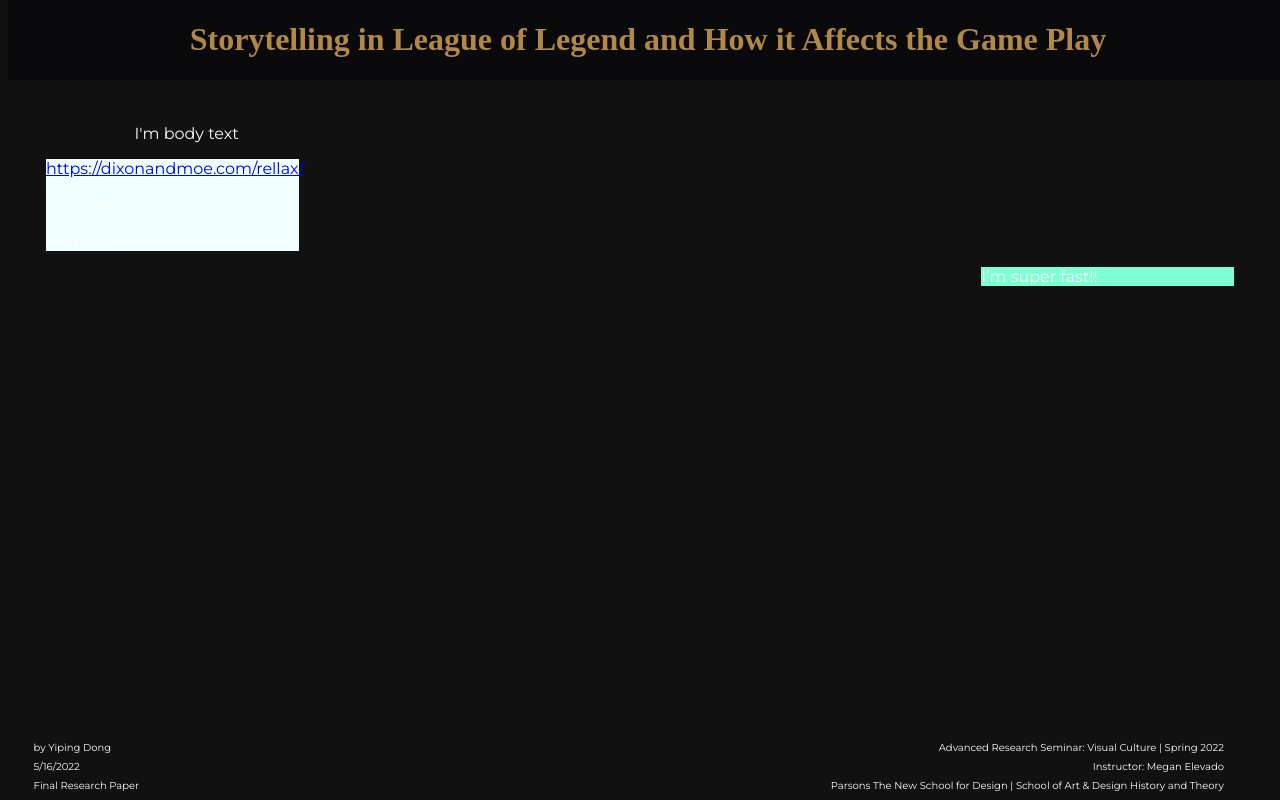
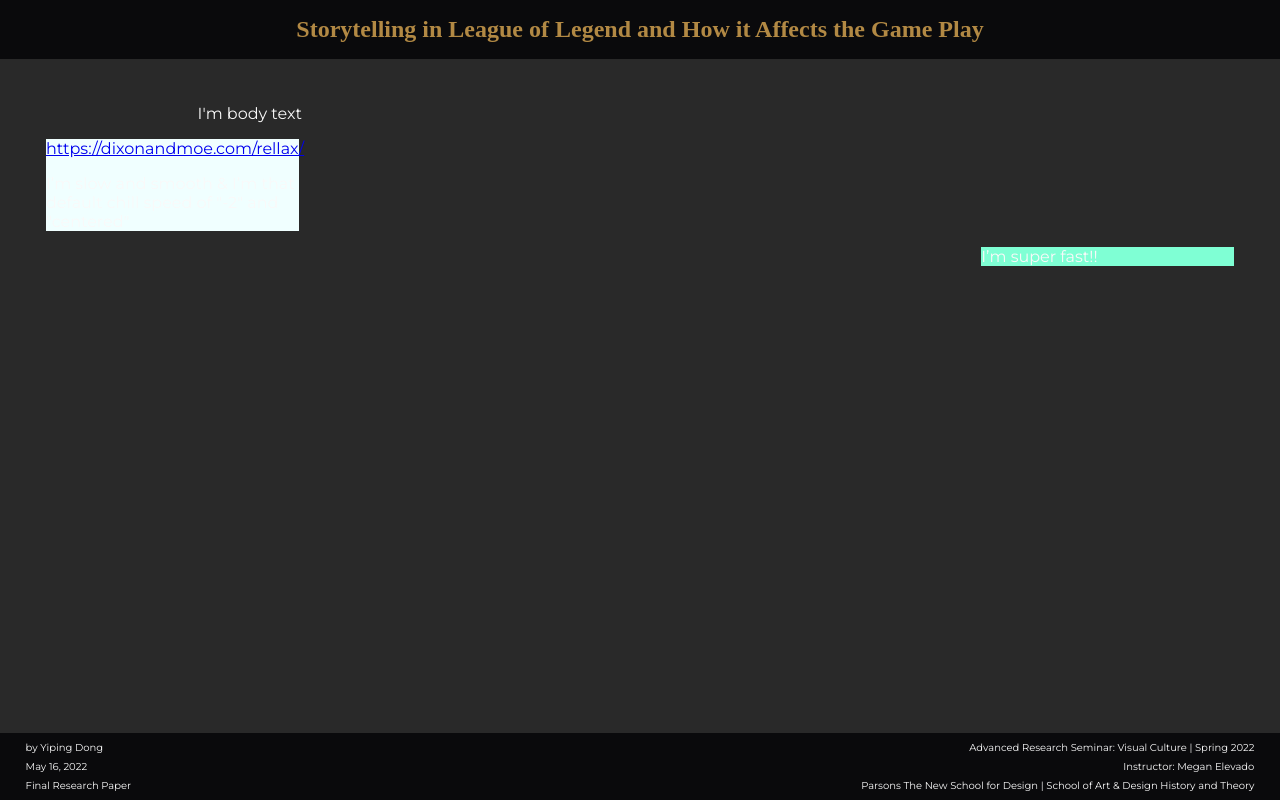
Before and after one commit to wuyuyipi/ars-final-project, a plain HTML site: page index.html in a window 1280 px wide. Drawn offline with nearby package versions, Linux system fonts and the light colour scheme; a web font is replaced by a local one.

Commit message:
header footer

```diff
--- a/index.html
+++ b/index.html
@@ -14,7 +14,7 @@
 </header>
 
 <body>
-    <div style="height:100px"></div>
+    <div style="height:80px"></div>
     <div class="rellax" id="body-text"
       data-rellax-speed="-3" data-rellax-zindex="-10">
           <p>I'm body text</p>
@@ -41,7 +41,7 @@
 <footer>
     <div id="footer-left">
         <p>by Yiping Dong</p>
-        <p>5/16/2022</p>
+        <p>May 16, 2022</p>
         <p>Final Research Paper</p>
     </div>
     <div id="footer-right">
--- a/style.css
+++ b/style.css
@@ -1,7 +1,7 @@
 @import url('https://fonts.googleapis.com/css2?family=Eczar:wght@400;600&family=Montserrat:ital,wght@0,400;0,600;1,400;1,600&display=swap');
 
 html{
-    background-color: #111111;
+    background-color: #292929;
     color:#f9f9f9;
     font-family: 'Montserrat', sans-serif;
 }
@@ -10,10 +10,12 @@
     position:fixed;
     top:0;
     width:100%;
+    left:0;
     text-align: center;
     background-color: #0a0a0c;
     color:#b28944;
     font-family: 'Eczar', serif;
+    font-size: 12px;
     z-index:10;
 
 }
@@ -32,17 +34,17 @@
 
 #body-text{
     margin:0 auto;
-    width:80%;
+    width:70%;
     z-index:-10;
 }
-
-
 
 
 footer {
     position:fixed;
     width:100%;
     bottom:0;
+    left:0;
+    background-color: #0a0a0c;
     font-size: 10px;
     line-height: 9px;
     display: flex;
@@ -64,7 +66,7 @@
 
 #footer-right {
     width:45%;
-    margin-left:3%;
+    margin-left:6%;
     text-align:right;
     order: 0;
     flex: 0 1 auto;
```
